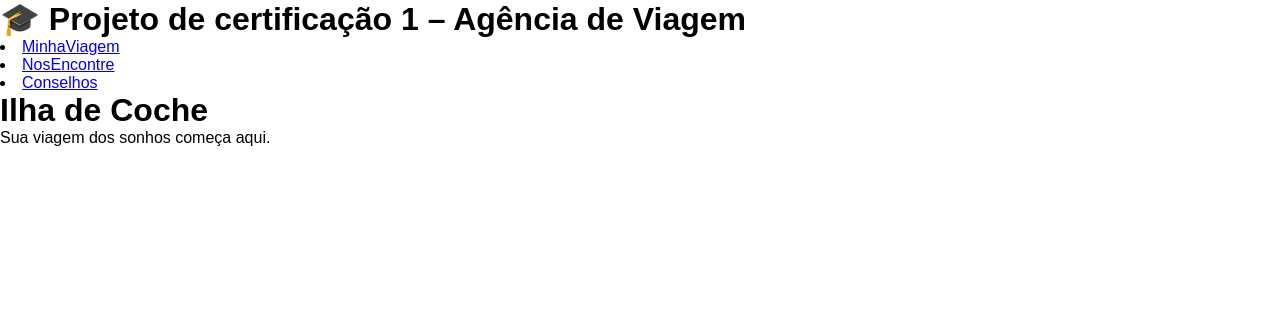
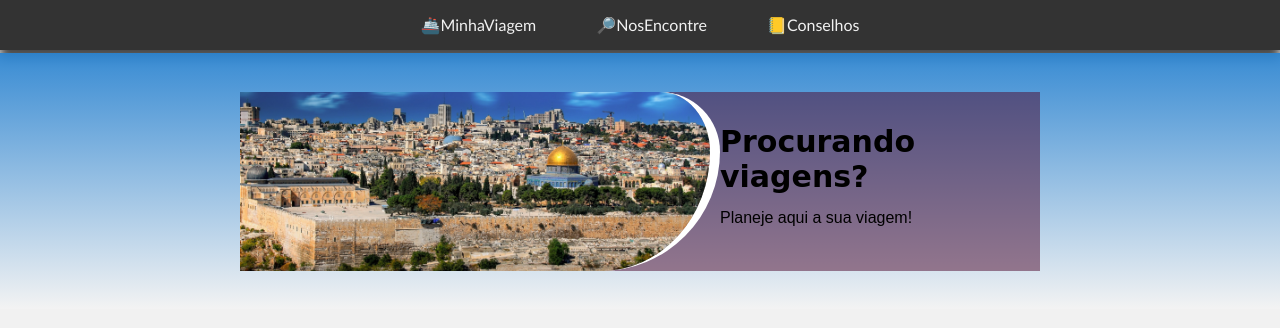
Before and after one commit to Taclyon/viagens--landing-page, a plain HTML site: page index.html in a window 1280 px wide. Drawn offline with Linux system fonts and the light colour scheme; a web font is replaced by a local one.

Commit message:
atualizando banner, nav e criando pasta com images

```diff
--- a/index.html
+++ b/index.html
@@ -4,29 +4,33 @@
 <head>
     <meta charset="UTF-8">
     <meta name="viewport" content="width=device-width, initial-scale=1.0">
-    <title>Document</title>
+    <title>Agência de Viagem</title>
+    <link rel="icon" href="./images/aviao.png" type="image/x-icon" class="icon">
     <link rel="stylesheet" href="style.css">
+     <link rel="stylesheet" href="fonts.googleapis.com">
 </head>
 
 <body>
 
     <!-- links de navegacão-->
     <header>
-        <h1>🎓 Projeto de certificação 1 – Agência de Viagem</h1>
-        <div id="nav-containner" class="nav-containner">
-            <nav>
-                <li><a href="#minhaviagem">MinhaViagem</a> </li>
-                <li><a href="#nosencontre">NosEncontre</a></li>
-                <li><a href="#conselhos">Conselhos</a></li>
-            </nav>
-        </div>
+        <nav id="nav-containner" class="nav-containner">
+            <ul>
+                <li><a href="#minhaviagem">🚢MinhaViagem</a> </li>
+                <li><a href="#nosencontre">🔎NosEncontre</a></li>
+                <li><a href="#conselhos">📒Conselhos</a></li>
+            </ul>
+        </nav>
         <!--fin links de navegacão-->
 
         <!--comezo do banner-->
         <div class="banner" id="banner">
             <div class="banner-containner">
-                <h1>Ilha de Coche</h1>
-                <p>Sua viagem dos sonhos começa aqui.</p>
+                <div class="banner-2"><img src="./images/image-jerusalem2.jpg" alt="Image background banner"></div>
+                <div class="banner-1">
+                    <h1>Procurando viagens?</h1>
+                    <p>Planeje aqui a sua viagem!</p>
+                </div>
             </div>
 
         </div>
--- a/style.css
+++ b/style.css
@@ -1,5 +1,88 @@
 *{
     margin:0;
     padding:0;
+    box-sizing: border-box;
     font-family: Arial, Helvetica, sans-serif;
 }
+@import url('fonts.googleapis.com');
+body{
+    background-color: #f1f1f1;
+}
+
+ /* inicio styles nav */
+.nav-containner{
+    background-color: #333;
+    padding: 15px 0;;
+    box-shadow: 0px 10px 10px  rgba(0, 0, 0, 0.7);
+}
+.nav-containner ul{
+    list-style: none;
+    margin: 0;
+    padding: 0;
+    display: flex;
+    justify-content: center;
+}
+.nav-containner ul li{
+    margin: 0 15px;
+}
+.nav-containner ul li a{
+    color: #f1f1f1;
+    font-family:'Gill Sans', 'Gill Sans MT', Calibri, 'Trebuchet MS', sans-serif;
+    text-decoration: none;
+    padding: 10px 15px;
+}
+
+.nav-containner ul li a:hover{
+    background-color: #555;
+    border-radius: 4px;
+}
+/* fim styles nav */
+
+
+ /* inicio styles banner */
+.banner{
+    height: 16rem;
+    width: 100%;
+    margin-top: 0.2rem;
+    display: flex;
+    justify-content: center;
+    align-items: center;
+    background-image: linear-gradient(to top,#f3f3f3,#2b84d1ee);
+}
+
+.banner-containner{
+    height: 70%;
+    width: 80%;
+    display: flex;
+    max-width: 800px;
+    background-color: rgba(79, 9, 45, 0.5);
+
+}
+.banner .banner-containner .banner-1{
+    height: 100%;
+    width: 40%;
+    text-align: left;
+}
+.banner .banner-containner .banner-1 h1{
+    font-family: cursive;
+    font-size: 30px;
+    margin-top: 2rem;
+}
+.banner .banner-containner .banner-1 p{
+    margin-top: 15px;
+}
+.banner .banner-containner .banner-2{
+    height: 100%;
+    width: 60%;
+    overflow: hidden;
+    background-color: #c4b9b9;
+    border-radius: 0px 100px 200px 0px;
+    border-right: 10px solid white;
+}
+.banner .banner-containner .banner-2 img{
+    object-fit: cover;
+    height: 100%;
+    width: 100%;
+
+}
+ /* fim banner */
```
Also changed, not shown: images/aviao.png (added), images/image-jerusalem2.jpg (added).
